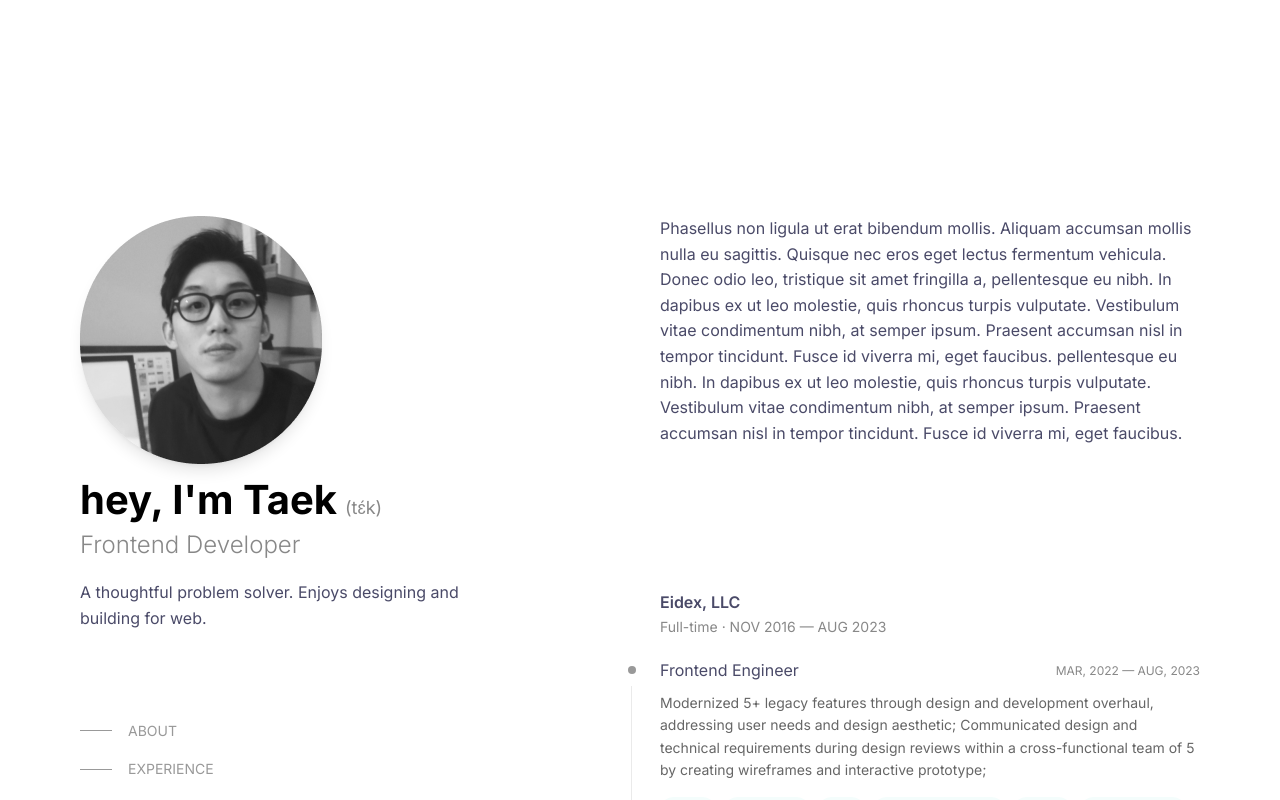
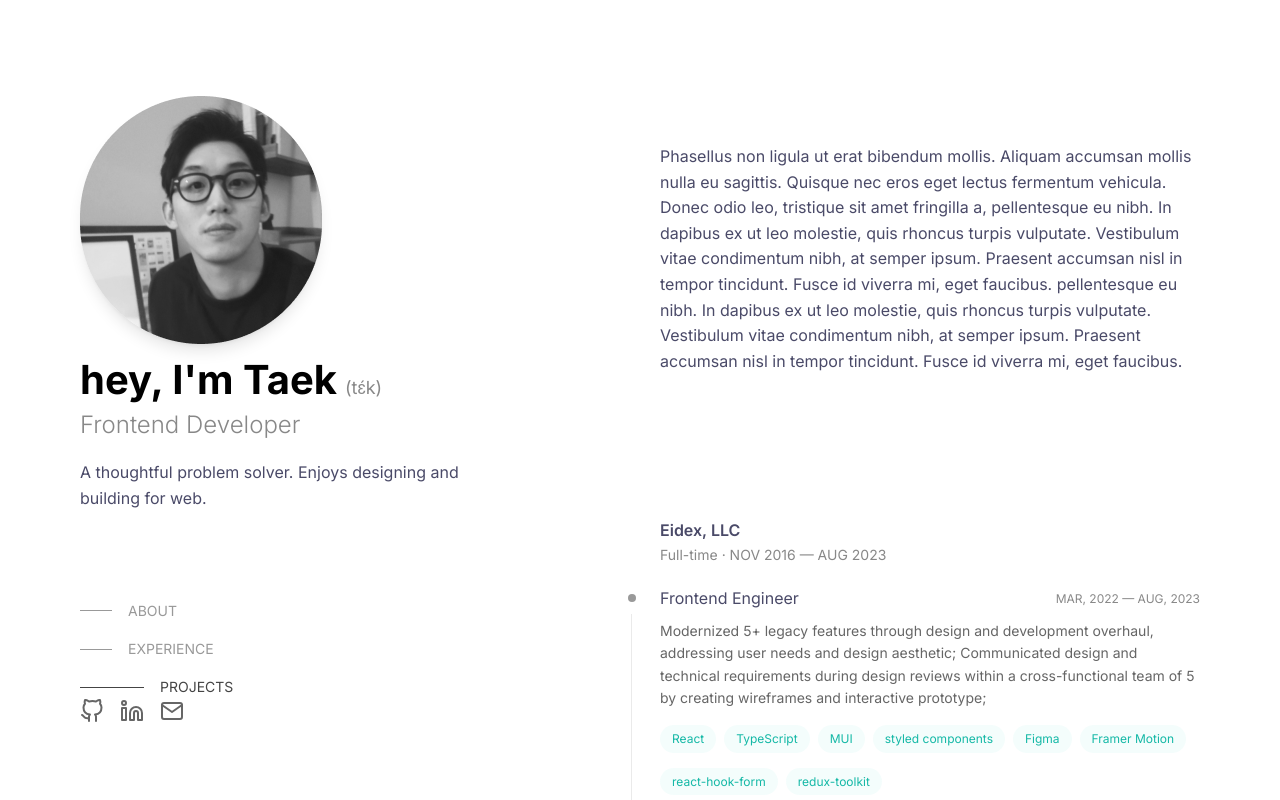
Before and after one commit to tnamdevnote/tnam.dev, a Next.js app: page / in a window 1280 px wide. Shown: the top 800 px of the page. Built offline with nearby package versions, Linux system fonts and the light colour scheme.

Commit message:
remove shadcn ui

```diff
--- a/app/components/theme/theme-provider.tsx
+++ /dev/null
@@ -1,9 +0,0 @@
-"use client";
-
-import * as React from "react";
-import { ThemeProvider as NextThemesProvider } from "next-themes";
-import { type ThemeProviderProps } from "next-themes/dist/types";
-
-export function ThemeProvider({ children, ...props }: ThemeProviderProps) {
-  return <NextThemesProvider {...props}>{children}</NextThemesProvider>;
-}
--- a/app/layout.tsx
+++ b/app/layout.tsx
@@ -1,7 +1,7 @@
 import "./globals.css";
 import type { Metadata } from "next";
 import { Inter } from "next/font/google";
-import { ThemeProvider } from "./components/theme/theme-provider";
+// import { ThemeProvider } from "./components/theme/theme-provider";
 
 export const metadata: Metadata = {
   title: "Taek B. Nam",
@@ -20,16 +20,7 @@ export default function RootLayout({
 }) {
   return (
     <html lang="en" className={inter.className}>
-      <body>
-        {/* <ThemeProvider
-          attribute="class"
-          defaultTheme="system"
-          enableSystem
-          disableTransitionOnChange
-        > */}
-        {children}
-        {/* </ThemeProvider> */}
-      </body>
+      <body>{children}</body>
     </html>
   );
 }
--- a/app/page.tsx
+++ b/app/page.tsx
@@ -12,10 +12,11 @@ export default function Home() {
   return (
     <>
       {/* <Cursor /> */}
-      <main className="mx-auto grid min-h-screen max-w-screen-xl grid-cols-12 gap-8 px-6 py-24 md:px-14 md:py-32 lg:grid-cols-6 lg:gap-10 lg:px-20 lg:py-0">
-        <nav className="col-span-full h-16"></nav>
+      <div className="w-full">
+        <nav className="mx-auto mt-12 flex max-w-screen-xl justify-end px-6 md:px-14 lg:px-20"></nav>
+        <section className="mx-auto grid min-h-screen max-w-screen-xl grid-cols-6 gap-8 px-6 py-16 md:grid-cols-12 md:px-14 md:py-20 lg:grid-cols-6 lg:gap-10 lg:px-20 lg:py-0">
           <TOCListProvider>
-          <header className="lg: col-span-full flex-col lg:sticky lg:top-0 lg:col-span-3 lg:flex lg:max-h-screen lg:gap-8 lg:pb-24 lg:pt-28">
+            <header className="lg: col-span-full flex-col lg:fixed lg:top-0 lg:col-span-3 lg:flex lg:h-screen lg:gap-8 lg:pb-24 lg:pt-24">
               <hgroup>
                 <div
                   className="mb-4 w-fit rounded-full shadow-lg"
@@ -81,13 +82,14 @@ export default function Home() {
                 </div>
               </aside>
             </header>
-          <main className="col-span-full mt-16 lg:col-span-3 lg:m-0 lg:pb-24 lg:pt-28">
+            <section className="col-span-full mt-16 lg:col-span-3 lg:col-start-4 lg:m-0 lg:py-24">
               <About />
               <Experience />
               <Projects />
-          </main>
+            </section>
           </TOCListProvider>
-      </main>
+        </section>
+      </div>
     </>
   );
 }
```
Also changed, not shown: app/components/theme/theme-toggle.tsx (deleted), 1 other file (tests, documents, lock files or other folders). Lines whose indentation alone changed are shown as unchanged.
